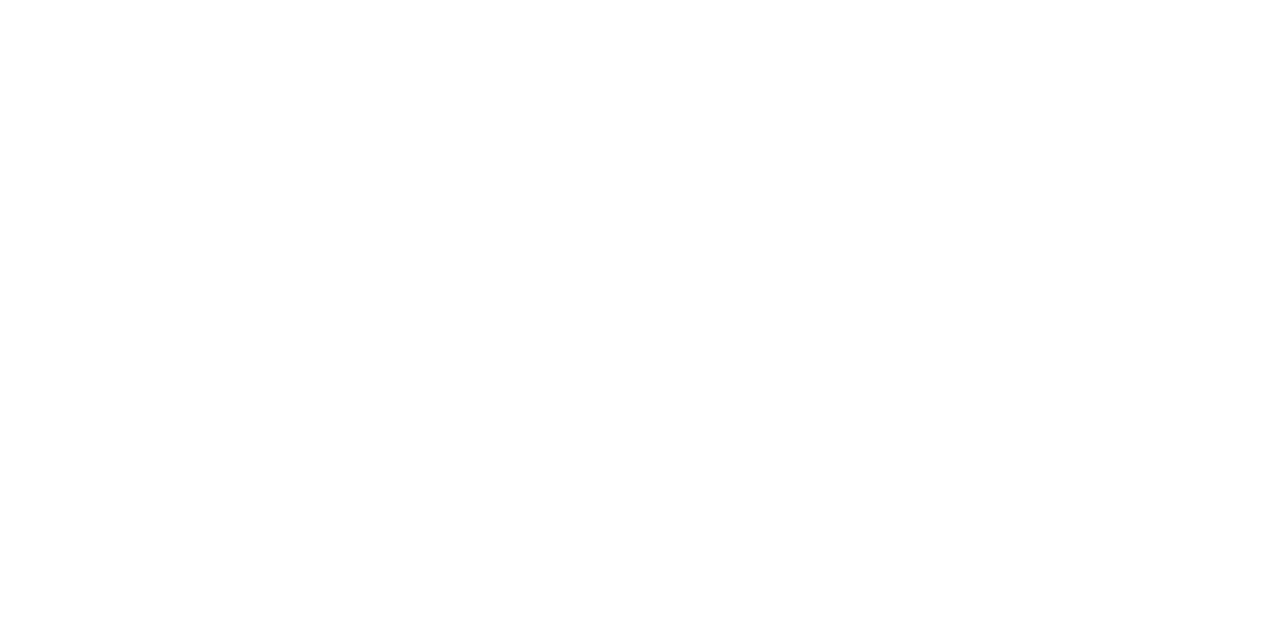
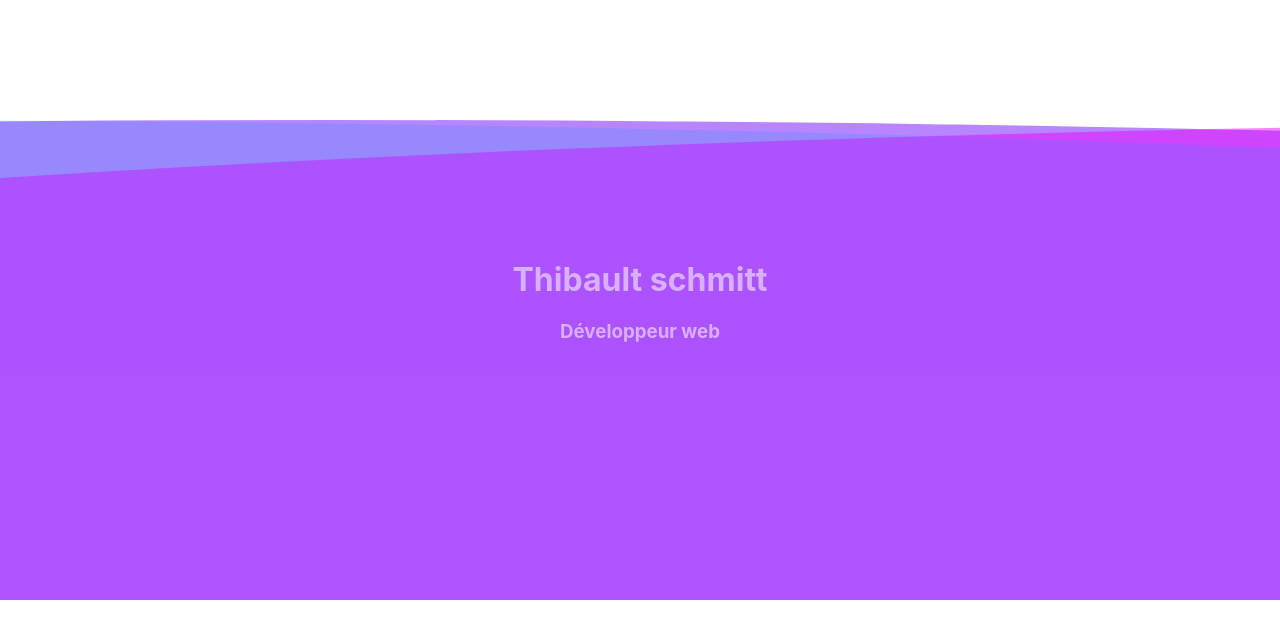
Before and after one commit to TiboLeFreapon/portifolio-actuel, a React (Create React App) app: page / in a window 1280 px wide. Shown: the top 638 px of the page. Built offline with nearby package versions, Linux system fonts and the light colour scheme.

Commit message:
premiere version page acc

```diff
--- a/src/App.css
+++ b/src/App.css
@@ -1,5 +1,7 @@
 .App {
+  overflow: hidden;
   text-align: center;
+ /*background: url(./img/logo512.png);*/
 }
 
 .App-logo {
--- a/src/App.js
+++ b/src/App.js
@@ -1,9 +1,11 @@
 import logo from './logo.svg';
 import './App.css';
+import PageAccueil from './components/PageAccueil';
 
 function App() {
   return (
     <div className="App">
+      <PageAccueil/>
     </div>
   );
 }
--- /dev/null
+++ b/src/components/PageAccueil.js
@@ -0,0 +1,20 @@
+import "../style/pageAccueil.scss";
+import PanneauAccueil from "./PanneauAcceuil";
+import VagueFondAccueil from "./VagueFondAccueil";
+
+const PageAccueil = () => {
+    const tailleFenetre = window.screen.height;
+    console.log(tailleFenetre)
+    return(
+        <div className="page-accueil" style={{height: tailleFenetre + 'px'}}>
+
+            <PanneauAccueil/>
+            <VagueFondAccueil place="premier"/>
+            <VagueFondAccueil place="second"/>
+            <VagueFondAccueil place="troisieme"/>
+
+        </div>
+    )
+}
+
+export default PageAccueil;
--- /dev/null
+++ b/src/components/PageComptence.js
@@ -0,0 +1,6 @@
+const PageComptence = () => {
+
+    return(<></>);
+}
+
+export default PageComptence;
--- /dev/null
+++ b/src/components/PanneauAcceuil.js
@@ -0,0 +1,18 @@
+const PanneauAccueil =()=>{
+
+    return(
+        <div className="panneau-acc">
+            <div className="contenu-panneau-acc">
+                <h1>
+                    Thibault schmitt
+                </h1>
+                <h3>
+                    Développeur web
+                </h3>
+            </div>
+        </div>
+    )
+}
+
+
+export default PanneauAccueil;
--- /dev/null
+++ b/src/components/VagueFondAccueil.js
@@ -0,0 +1,11 @@
+const VagueFondAccueil = ({place}) => {
+
+
+    return (
+        <div className={"vague-fond " + place}>
+
+        </div>
+    )
+}
+
+export default VagueFondAccueil;
--- /dev/null
+++ b/src/style/pageAccueil.scss
@@ -0,0 +1,82 @@
+.page-accueil {
+    //background-color: #a714c4;
+    position: relative;
+    width: 100%;
+    overflow: hidden;
+    display: flex;
+    justify-content: center;
+    .vague-fond {
+        width: 500%;
+        height: 80%;
+        position: absolute;
+        border-top-left-radius: 120%;
+        border-top-right-radius: 120%;
+        top: 20%;
+        //left: 800px;
+    }
+
+    .premier {
+        transform: traslateY(-50%);
+        transform: traslateX(10px);
+        //left: 300px;
+        background-color: rgba(102, 0, 255, 0.477);
+        animation: deplacement 10s linear reverse infinite;
+    }
+
+    .second {
+        transform: traslateY(-50%);
+        transform: traslateX(30px);
+        //left: 50px;
+        background-color: rgba(234, 0, 255, 0.477);
+        animation: deplacement 20s linear reverse infinite;
+
+    }
+
+    .troisieme {
+        transform: traslateY(-50%);
+        transform: traslateX(50px);
+        //left: 40px;
+        background-color: rgba(0, 153, 255, 0.16);
+        animation: deplacement 15s linear none infinite;
+
+    }
+
+    .panneau-acc{
+        display: flex;
+        justify-content: center;
+        align-items: center;
+
+
+        .contenu-panneau-acc{
+            color: rgba(255, 255, 255, 0.54);
+            z-index: 10;
+            // padding: 15px;
+            // background: rgba(255, 255, 255, 0.171);
+            // backdrop-filter: blur(10px);
+            // border-radius: 10px;
+            // box-shadow: 1px 1px 1px 1px rgba(211, 211, 211, 0.582);
+        }
+    }
+}
+
+@keyframes deplacement {
+    2% {
+        transform: translateX(1);
+    }
+
+    25% {
+        transform: translateX(-25%);
+    }
+
+    50% {
+        transform: translateX(0);
+    }
+
+    75% {
+        transform: translateX(25%);
+    }
+
+    100% {
+        transform: translateX(1);
+    }
+}
```
Also changed, not shown: src/img/logo512.png (added).
